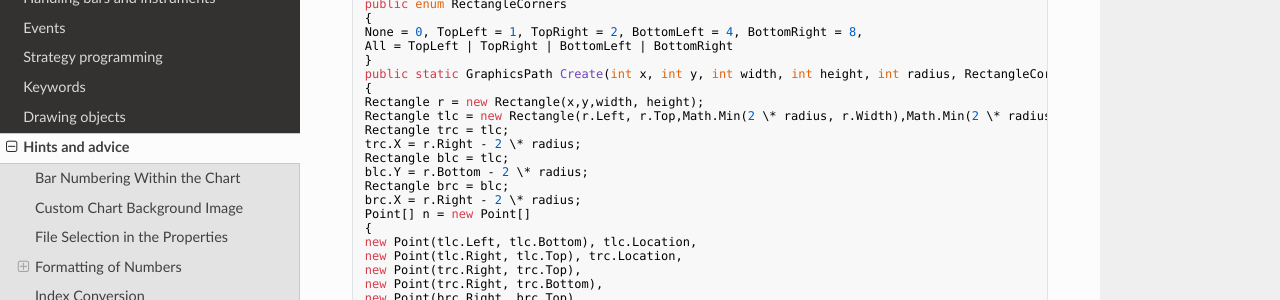
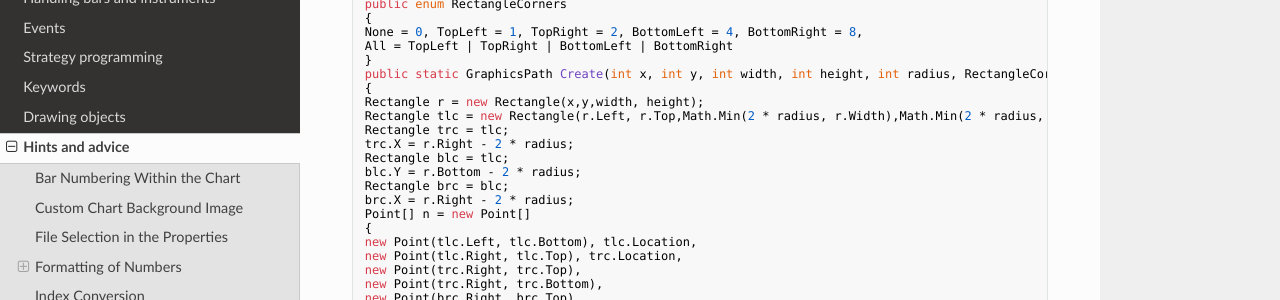
Before and after one commit to AgenaTrader/AgenaScript-documentation, an MkDocs documentation site: the page built from sources/hints_and_advice.md, in a window 1280 px wide and 900 px high, scrolled down 7082 px. Shown: the part 151-451 px from the top of the window. Built offline with MkDocs 1.6.1, drawn with Linux system fonts in a browser that asks for light colours; nearby versions of some CDN libraries; old or Windows-style settings are respelled for this version of MkDocs; some of the changed text lies outside the part shown.

Commit message:
removing escape secquence for * in code blocks

```diff
--- a/sources/hints_and_advice.md
+++ b/sources/hints_and_advice.md
@@ -72,7 +72,7 @@ for (int i=ChartControl.FirstBarVisible; i<=ChartControl.LastBarVisible; i++)
 string text = i.ToString();
 _stringSize = g.MeasureString(text, _font);
 int x = ChartControl.GetXByBarIdx(Bars, i);
-int y = ChartControl.GetYByValue(this, High[Abs2Ago(i)] + 3\*TickSize) - (int) _stringSize.Height;
+int y = ChartControl.GetYByValue(this, High[Abs2Ago(i)] + 3*TickSize) - (int) _stringSize.Height;
 g.DrawString(text, _font, _brush, x, y, _sf);
 }
 _sf.Dispose();
@@ -147,7 +147,7 @@ public override StandardValuesCollection GetStandardValues(ITypeDescriptorContex
 if (context == null) return null;
 ArrayList list = new ArrayList();
 DirectoryInfo dir = new DirectoryInfo(_dir);
-FileInfo[] files = dir.GetFiles("\*.wav");
+FileInfo[] files = dir.GetFiles("*.wav");
 foreach (FileInfo file in files) list.Add(file.Name);
 return new TypeConverter.StandardValuesCollection(list);
 }
@@ -369,13 +369,13 @@ All = TopLeft | TopRight | BottomLeft | BottomRight
 public static GraphicsPath Create(int x, int y, int width, int height, int radius, RectangleCorners corners)
 {
 Rectangle r = new Rectangle(x,y,width, height);
-Rectangle tlc = new Rectangle(r.Left, r.Top,Math.Min(2 \* radius, r.Width),Math.Min(2 \* radius, r.Height));
+Rectangle tlc = new Rectangle(r.Left, r.Top,Math.Min(2 * radius, r.Width),Math.Min(2 * radius, r.Height));
 Rectangle trc = tlc;
-trc.X = r.Right - 2 \* radius;
+trc.X = r.Right - 2 * radius;
 Rectangle blc = tlc;
-blc.Y = r.Bottom - 2 \* radius;
+blc.Y = r.Bottom - 2 * radius;
 Rectangle brc = blc;
-brc.X = r.Right - 2 \* radius;
+brc.X = r.Right - 2 * radius;
 Point[] n = new Point[]
 {
 new Point(tlc.Left, tlc.Bottom), tlc.Location,
```
Also changed, not shown: sources/handling_bars_and_instruments.md (+2 -2 lines), sources/strategy_programming.md (+5 -5 lines).
